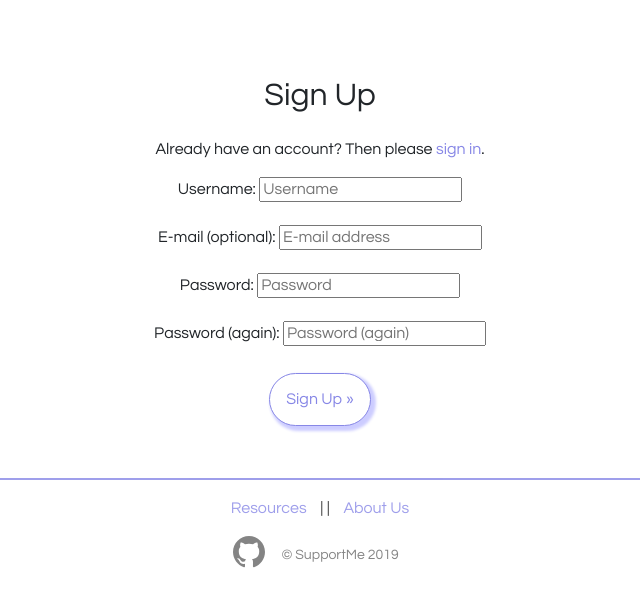
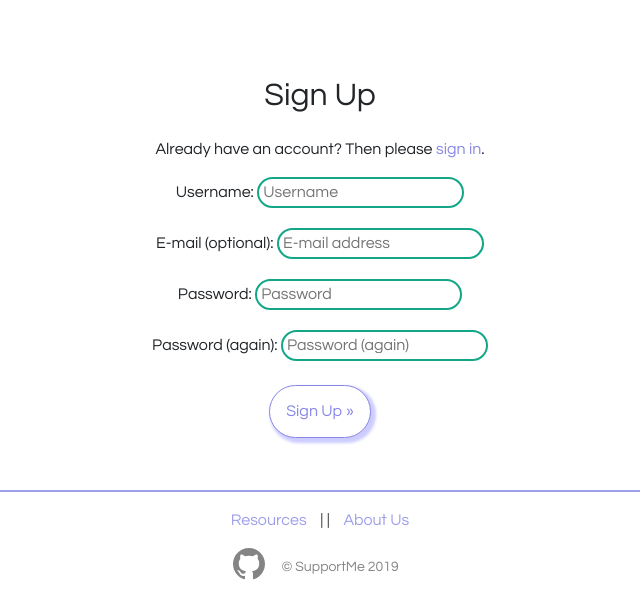
Before and after one commit to support-me/support-me, a Django app: page /accounts/signup/ in a window 1280 px wide. Shown: the part 263-864 px from the top of the page, without its empty margins (320-960 px from the left). Before the commit the page ends 831 px from the top, so only its background shows below. Run offline with Django 3.2, Linux system fonts and the light colour scheme; some libraries are stand-ins or nearby versions; some web fonts are replaced.

Commit message:
made all text/number inputs have a border color of green

```diff
--- a/static/css/main.css
+++ b/static/css/main.css
@@ -472,9 +472,55 @@ footer {
     flex-direction: row;
     flex-wrap: wrap;
     justify-content: center;
-    background-color: rgba(19, 167, 136, 75%);
+    background-color: rgba(126, 204, 187, 0.75);
     border-radius: 1rem;
     width: 100%;
     margin: 0;
     padding: .5rem;
 }
+input, textarea, [contenteditable]{
+    caret-color: rgb(19, 167, 136);
+}
+#id_band_measurement{
+    border: 2px solid rgb(19, 167, 136);
+    border-radius: 1rem;
+    padding:.25rem;
+}
+#id_bust_measurement{
+    border: 2px solid rgb(19, 167, 136);
+    border-radius: 1rem;
+    padding:.25rem;
+}
+#id_login{
+    border: 2px solid rgb(19, 167, 136);
+    border-radius: 1rem;
+    padding:.25rem;
+}
+#id_password{
+    border: 2px solid rgb(19, 167, 136);
+    border-radius: 1rem;
+    padding:.25rem;
+}
+#id_username{
+    border: 2px solid rgb(19, 167, 136);
+    border-radius: 1rem;
+    padding:.25rem;
+}
+#id_email{
+    border: 2px solid rgb(19, 167, 136);
+    border-radius: 1rem;
+    padding:.25rem;
+}
+#id_password1{
+    border: 2px solid rgb(19, 167, 136);
+    border-radius: 1rem;
+    padding:.25rem;
+}
+#id_password2{
+    border: 2px solid rgb(19, 167, 136);
+    border-radius: 1rem;
+    padding:.25rem;
+}
+input[type='radio']:after{
+    border: 2px solid rgb(19, 167, 136);
+}
```
